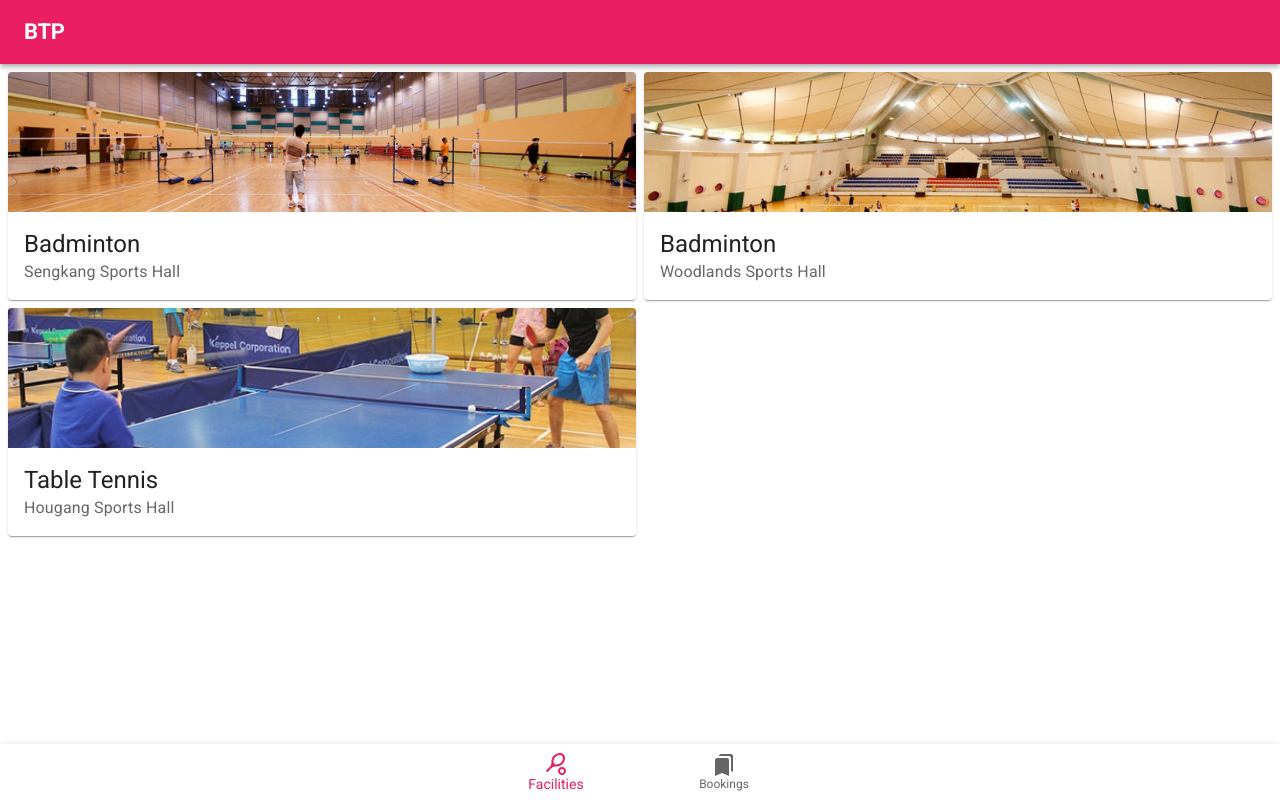
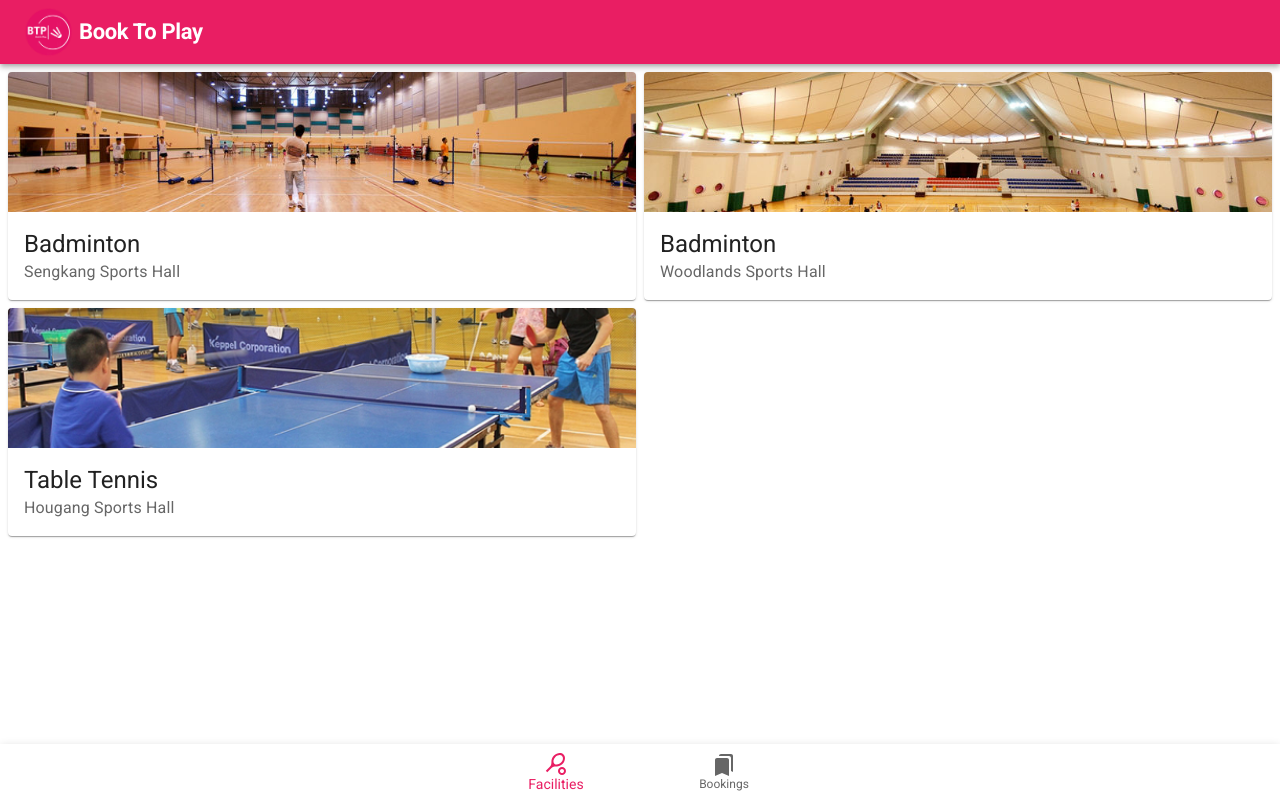
Before and after one commit to luazhizhan/book-to-play, a Next.js app: page / in a window 1280 px wide. Built offline with nearby package versions, Linux system fonts and the light colour scheme.

Commit message:
Edit icon

```diff
--- a/components/layout.js
+++ b/components/layout.js
@@ -10,6 +10,7 @@ import Paper from '@mui/material/Paper'
 import Toolbar from '@mui/material/Toolbar'
 import Typography from '@mui/material/Typography'
 import Head from 'next/head'
+import Image from 'next/image'
 import { useRouter } from 'next/router'
 import { useState } from 'react'
 
@@ -45,22 +46,24 @@ export default function Layout(props) {
     }
   })
   const { children, backPath, title } = props
-  const appTitle = title ? title : 'BTP'
+  const appTitle = title ? title : 'Book To Play'
   return (
     <>
       <Head>
-        <title>{`BTP - Book to Play`}</title>
+        <title>{`BTP - Book To Play`}</title>
         <link rel="shortcut icon" href="/favicon.png" />
       </Head>
       <Box>
         <AppBar position="static">
           <Toolbar>
             {backPath && <BackIcon path={backPath} />}
+            <Image src="/favicon.png" alt="BTP" width="50" height="50" />
             <Typography
               variant="h1"
               fontSize={22}
               fontWeight={700}
               component="div"
+              marginLeft="5px"
             >
               {appTitle}
             </Typography>
--- a/package.json
+++ b/package.json
@@ -1,5 +1,5 @@
 {
-  "name": "BTP",
+  "name": "btp",
   "version": "0.1.0",
   "private": true,
   "scripts": {
--- a/pages/facilities/[id].js
+++ b/pages/facilities/[id].js
@@ -72,7 +72,7 @@ export default function Bookings() {
       case '3':
         return 'Table Tennis - Hougang'
       default:
-        return 'Sports On'
+        return 'Book To Play'
     }
   })()
 
```
Also changed, not shown: public/favicon.png, 1 other file (tests, documents, lock files or other folders).
